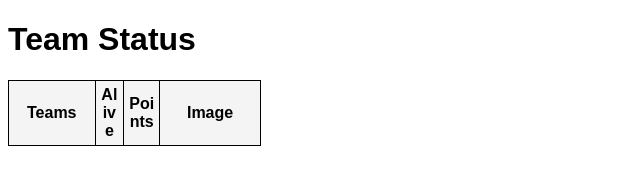
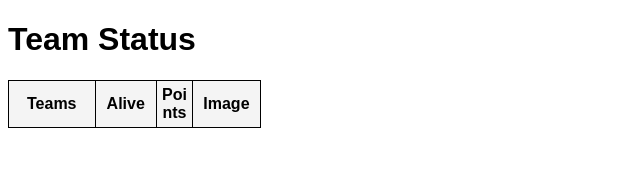
Before and after one commit to Athiq21/crax, a plain HTML site: page index.html in a window 1280 px wide. Shown: the whole page, without its empty margins (0-640 px from the left). Drawn offline with Linux system fonts and the light colour scheme; no server answers.

Commit message:
Update index.html
Sa

```diff
--- a/index.html
+++ b/index.html
@@ -24,7 +24,7 @@
       font-size: 16px;
     }
     td:nth-child(2), th:nth-child(2) {
-      width: 7%;
+      width: 20%;
     }
     td:nth-child(3), th:nth-child(3) {
       width: 10%;
```
